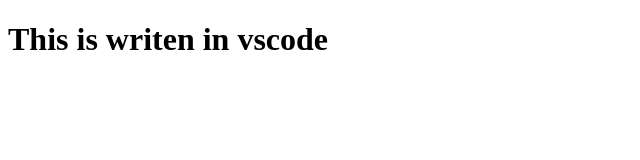
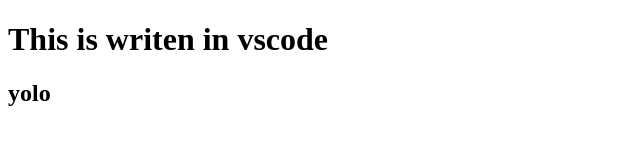
Before and after one commit to g-enderstein/hello-world, a plain HTML site: page code/index.html in a window 1280 px wide. Shown: the full height of the page, 0-640 px from the left. Drawn offline with Linux system fonts and the light colour scheme.

Commit message:
edit to html

```diff
--- a/code/index.html
+++ b/code/index.html
@@ -8,5 +8,6 @@
 </head>
 <body>
     <h1> This is writen in vscode</h1>
+    <h2> yolo</h2>
 </body>
 </html>
```
